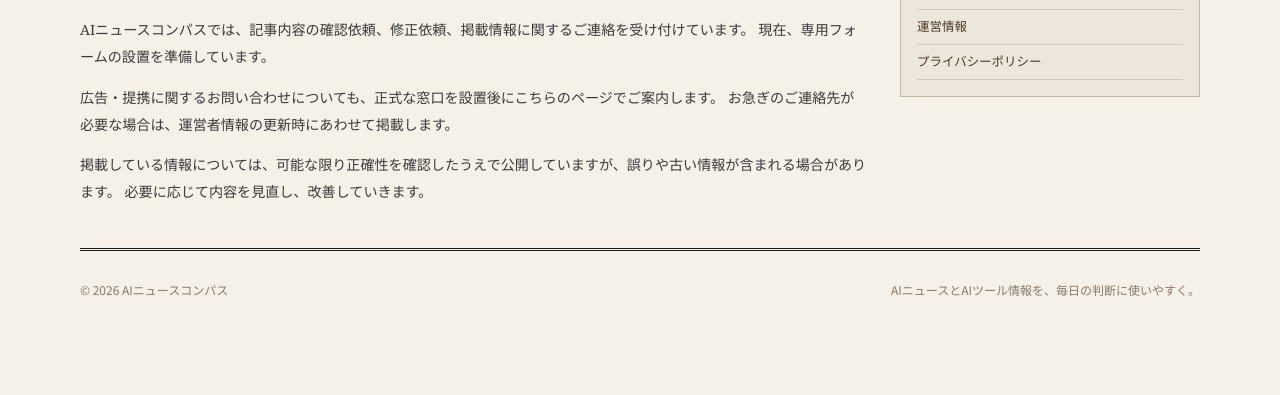
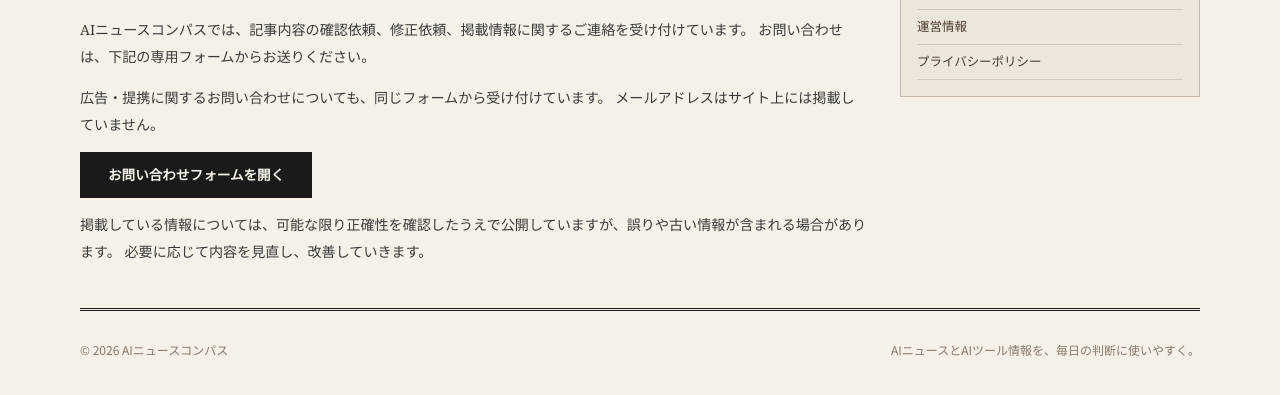
Before and after one commit to Rossi0917/ai-news-site, an Astro site: page /contact in a window 1280 px wide. Shown: the part 293-688 px from the top of the page. Built offline with nearby package versions, Linux system fonts and the light colour scheme; Astro itself is replaced by a stand-in of ours.

Commit message:
Add Google Forms contact link

```diff
--- a/src/pages/contact.astro
+++ b/src/pages/contact.astro
@@ -10,11 +10,21 @@
         <h1>お問い合わせ</h1>
         <p>
           AIニュースコンパスでは、記事内容の確認依頼、修正依頼、掲載情報に関するご連絡を受け付けています。
-          現在、専用フォームの設置を準備しています。
+          お問い合わせは、下記の専用フォームからお送りください。
         </p>
         <p>
-          広告・提携に関するお問い合わせについても、正式な窓口を設置後にこちらのページでご案内します。
-          お急ぎのご連絡先が必要な場合は、運営者情報の更新時にあわせて掲載します。
+          広告・提携に関するお問い合わせについても、同じフォームから受け付けています。
+          メールアドレスはサイト上には掲載していません。
+        </p>
+        <p>
+          <a
+            class="contact-button"
+            href="https://docs.google.com/forms/d/e/1FAIpQLScR7LmOT2N_dl9sXs0v52qewEMkrn3s4H22f-ysl6Z1pDawNQ/viewform"
+            target="_blank"
+            rel="noreferrer"
+          >
+            お問い合わせフォームを開く
+          </a>
         </p>
         <p>
           掲載している情報については、可能な限り正確性を確認したうえで公開していますが、誤りや古い情報が含まれる場合があります。
--- a/src/styles/global.css
+++ b/src/styles/global.css
@@ -812,6 +812,21 @@
   font-family: "Noto Sans JP", sans-serif;
 }
 
+.contact-button {
+  display: inline-block;
+  padding: 10px 28px;
+  background: var(--ink);
+  color: var(--paper);
+  font-size: 0.85rem;
+  font-weight: 700;
+  text-decoration: none;
+  font-family: "Noto Sans JP", sans-serif;
+}
+
+.contact-button:hover {
+  background: var(--accent);
+}
+
 /* ── Footer ── */
 .site-footer {
   display: flex;
```
Also changed, not shown: README.md.
